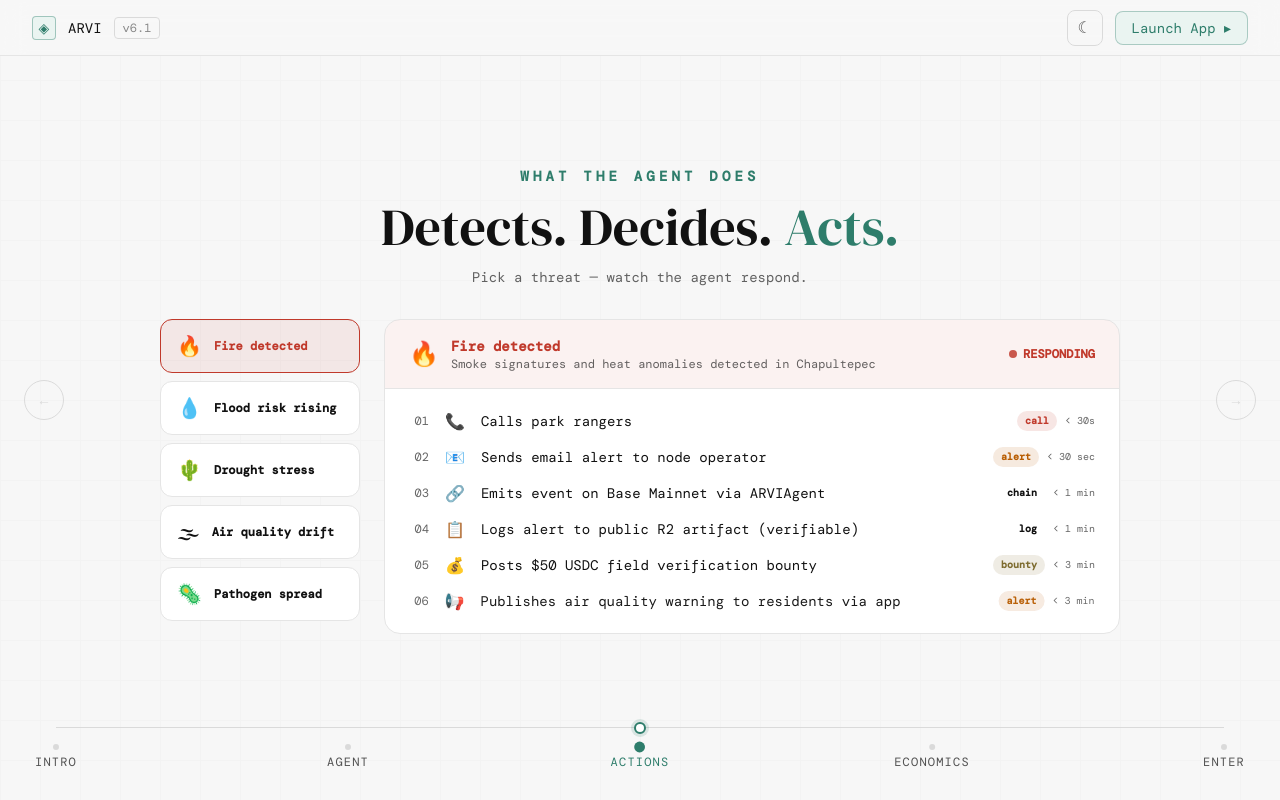
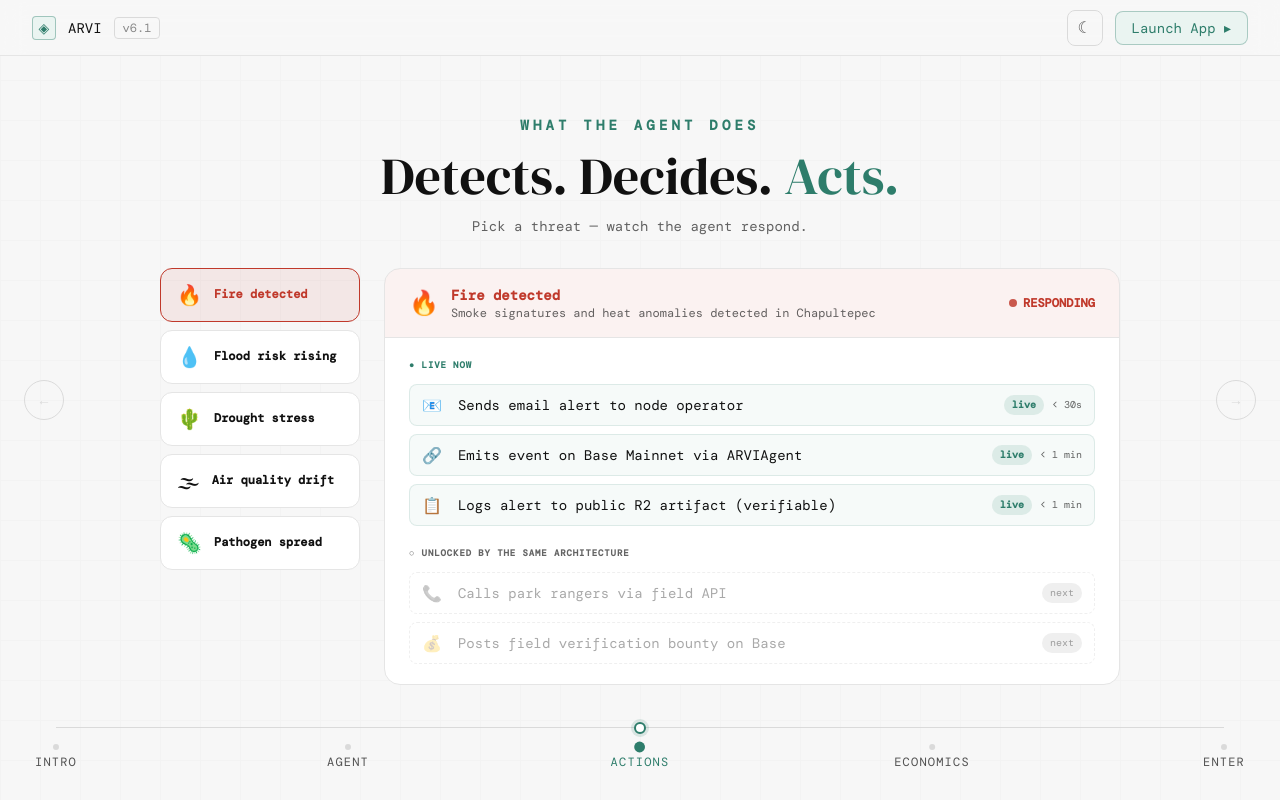
Before and after one commit to ValenteCreativo/ARVI, a Next.js app in the folder app/: page / in a window 1280 px wide. Both pictures are taken after a click on the button "ACTIONS". Built offline with nearby package versions, Linux system fonts and the light colour scheme; a web font is replaced by a local one.

Commit message:
feat: Actions section now shows Live now vs Unlocked by same architecture — clear separation for judges; no overproised future actions mixed with live ones

```diff
--- a/app/app/page.tsx
+++ b/app/app/page.tsx
@@ -792,6 +792,7 @@ const JOB_BOARD_EN = [
 // S2: ACTIONS — what the agent does when it detects a threat
 // ═══════════════════════════════════════════════════════════════════════════════
 
+// live: true = working today | live: false = same architecture, next milestone
 const SCENARIOS = [
   {
     id: 'fire',
@@ -800,12 +801,11 @@ const SCENARIOS = [
     color: '#C0392B',
     desc: 'Smoke signatures and heat anomalies detected in Chapultepec',
     actions: [
-      { icon: '📞', label: 'Calls park rangers', time: '< 30s', type: 'call' },
-      { icon: '📧', label: 'Sends email alert to node operator', time: '< 30 sec', type: 'alert' },
-      { icon: '🔗', label: 'Emits event on Base Mainnet via ARVIAgent', time: '< 1 min', type: 'chain' },
-      { icon: '📋', label: 'Logs alert to public R2 artifact (verifiable)', time: '< 1 min', type: 'log' },
-      { icon: '💰', label: 'Posts $50 USDC field verification bounty', time: '< 3 min', type: 'bounty' },
-      { icon: '📢', label: 'Publishes air quality warning to residents via app', time: '< 3 min', type: 'alert' },
+      { icon: '📧', label: 'Sends email alert to node operator', time: '< 30s', type: 'alert', live: true },
+      { icon: '🔗', label: 'Emits event on Base Mainnet via ARVIAgent', time: '< 1 min', type: 'chain', live: true },
+      { icon: '📋', label: 'Logs alert to public R2 artifact (verifiable)', time: '< 1 min', type: 'log', live: true },
+      { icon: '📞', label: 'Calls park rangers via field API', time: 'next', type: 'call', live: false },
+      { icon: '💰', label: 'Posts field verification bounty on Base', time: 'next', type: 'bounty', live: false },
     ],
   },
   {
@@ -815,11 +815,11 @@ const SCENARIOS = [
     color: '#2E7D6B',
     desc: 'Soil saturation at 94% in Xochimilco — 6h flood window predicted',
     actions: [
-      { icon: '🌊', label: 'Alerts CONAGUA drainage authority via API', time: '< 30s', type: 'alert' },
-      { icon: '📱', label: 'Sends SMS to 3,200 downstream residents', time: '< 1 min', type: 'sms' },
-      { icon: '🤝', label: 'Coordinates 8 NGO volunteer teams', time: '< 2 min', type: 'coordinate' },
-      { icon: '📄', label: 'Creates official evacuation radius data pack', time: '< 3 min', type: 'report' },
-      { icon: '📰', label: 'Sends embargoed press alert to 4 journalists', time: '< 4 min', type: 'email' },
+      { icon: '📧', label: 'Sends email alert to node operator', time: '< 30s', type: 'alert', live: true },
+      { icon: '🔗', label: 'Emits event on Base Mainnet via ARVIAgent', time: '< 1 min', type: 'chain', live: true },
+      { icon: '📋', label: 'Logs alert to public R2 artifact (verifiable)', time: '< 1 min', type: 'log', live: true },
+      { icon: '🌊', label: 'Alerts CONAGUA drainage authority via API', time: 'next', type: 'alert', live: false },
+      { icon: '📱', label: 'Sends SMS to downstream residents', time: 'next', type: 'sms', live: false },
     ],
   },
   {
@@ -829,10 +829,11 @@ const SCENARIOS = [
     color: '#B85C00',
     desc: 'Root-zone moisture at critical threshold across 3 nodes',
     actions: [
-      { icon: '🌿', label: 'Alerts Parks Department via official API', time: '< 1 min', type: 'alert' },
-      { icon: '💰', label: 'Issues irrigation verification bounty ($30 USDC)', time: '< 2 min', type: 'bounty' },
-      { icon: '✉️', label: 'Emails agricultural operators in affected zones', time: '< 2 min', type: 'email' },
-      { icon: '📊', label: 'Publishes 72h soil stress forecast to open API', time: '< 3 min', type: 'report' },
+      { icon: '📧', label: 'Sends email alert to node operator', time: '< 30s', type: 'alert', live: true },
+      { icon: '🔗', label: 'Emits event on Base Mainnet via ARVIAgent', time: '< 1 min', type: 'chain', live: true },
+      { icon: '📋', label: 'Logs alert to public R2 artifact (verifiable)', time: '< 1 min', type: 'log', live: true },
+      { icon: '🌿', label: 'Alerts Parks Department via official API', time: 'next', type: 'alert', live: false },
+      { icon: '💰', label: 'Issues irrigation verification bounty on Base', time: 'next', type: 'bounty', live: false },
     ],
   },
   {
@@ -842,11 +843,11 @@ const SCENARIOS = [
     color: '#5e72e4',
     desc: 'PM2.5 spike detected — Tlatelolco node trending above WHO threshold',
     actions: [
-      { icon: '🏛️', label: 'Files formal denuncia with PROFEPA (official channel)', time: '< 1 min', type: 'report' },
-      { icon: '🏫', label: 'Sends air quality alert to 12 nearby schools', time: '< 1 min', type: 'sms' },
-      { icon: '📢', label: 'Posts public pollution warning with pollutant source', time: '< 2 min', type: 'alert' },
-      { icon: '📱', label: 'Pushes notification to ARVI residents app', time: '< 2 min', type: 'alert' },
-      { icon: '📄', label: 'Generates air quality report for press', time: '< 5 min', type: 'email' },
+      { icon: '📧', label: 'Sends email alert to node operator', time: '< 30s', type: 'alert', live: true },
+      { icon: '🔗', label: 'Emits event on Base Mainnet via ARVIAgent', time: '< 1 min', type: 'chain', live: true },
+      { icon: '📋', label: 'Logs alert to public R2 artifact (verifiable)', time: '< 1 min', type: 'log', live: true },
+      { icon: '🏛️', label: 'Files formal report to environmental authority', time: 'next', type: 'report', live: false },
+      { icon: '🏫', label: 'Sends air quality alert to nearby schools', time: 'next', type: 'sms', live: false },
     ],
   },
   {
@@ -856,10 +857,11 @@ const SCENARIOS = [
     color: '#7B2FFF',
     desc: 'Fungal plague signature detected — early containment window open',
     actions: [
-      { icon: '🌲', label: 'Alerts forestry teams via field radio API', time: '< 30s', type: 'alert' },
-      { icon: '🔬', label: 'Issues species identification bounty ($45 USDC)', time: '< 1 min', type: 'bounty' },
-      { icon: '📄', label: 'Files containment protocol with CONAFOR', time: '< 2 min', type: 'report' },
-      { icon: '✉️', label: 'Emails municipal parks and adjacent reserves', time: '< 3 min', type: 'email' },
+      { icon: '📧', label: 'Sends email alert to node operator', time: '< 30s', type: 'alert', live: true },
+      { icon: '🔗', label: 'Emits event on Base Mainnet via ARVIAgent', time: '< 1 min', type: 'chain', live: true },
+      { icon: '📋', label: 'Logs alert to public R2 artifact (verifiable)', time: '< 1 min', type: 'log', live: true },
+      { icon: '🌲', label: 'Alerts forestry teams via field API', time: 'next', type: 'alert', live: false },
+      { icon: '🔬', label: 'Issues species identification bounty on Base', time: 'next', type: 'bounty', live: false },
     ],
   },
 ]
@@ -940,28 +942,37 @@ function ActionsPlane({ active, darkMode }: { active: boolean; darkMode?: boolea
             </div>
 
             {/* Action cascade */}
-            <div className="px-6 py-5 flex flex-col gap-3">
-              {scenario.actions.map((action, i) => (
-                <motion.div key={`${scenario.id}-${i}`}
+            <div className="px-6 py-5 flex flex-col gap-2">
+              {/* LIVE NOW */}
+              <p className="font-mono text-[9px] uppercase tracking-widest font-semibold mb-1" style={{ color: '#2E7D6B' }}>● Live now</p>
+              {scenario.actions.filter((a: {live: boolean}) => a.live).map((action: {icon: string; label: string; time: string; type: string; live: boolean}, i: number) => (
+                <motion.div key={`live-${i}`}
                   initial={{ opacity: 0, x: -12 }}
                   animate={{ opacity: i <= revealedIdx ? 1 : 0, x: i <= revealedIdx ? 0 : -12 }}
                   transition={{ duration: 0.35 }}
-                  className="flex items-center gap-4">
-                  {/* Step number */}
-                  <span className="font-mono text-xs w-5 shrink-0 text-right" style={{ color: sub }}>
-                    {String(i + 1).padStart(2, '0')}
-                  </span>
-                  {/* Icon */}
+                  className="flex items-center gap-4 rounded-lg px-3 py-2"
+                  style={{ background: '#2E7D6B0A', border: '1px solid #2E7D6B20' }}>
                   <span className="text-base shrink-0">{action.icon}</span>
-                  {/* Label */}
-                  <p className="font-mono text-sm flex-1" style={{ color: i <= revealedIdx ? ink : sub }}>{action.label}</p>
-                  {/* Type badge + time */}
+                  <p className="font-mono text-sm flex-1" style={{ color: ink }}>{action.label}</p>
                   <div className="flex items-center gap-2 shrink-0">
-                    <span className="font-mono text-[10px] px-2 py-0.5 rounded-full font-semibold" style={{ background: `${TYPE_COLOR[action.type]}20`, color: TYPE_COLOR[action.type] }}>
-                      {action.type}
-                    </span>
+                    <span className="font-mono text-[10px] px-2 py-0.5 rounded-full font-semibold" style={{ background: '#2E7D6B20', color: '#2E7D6B' }}>live</span>
                     <span className="font-mono text-[10px]" style={{ color: sub }}>{action.time}</span>
                   </div>
+                </motion.div>
+              ))}
+
+              {/* SAME ARCHITECTURE — NEXT */}
+              <p className="font-mono text-[9px] uppercase tracking-widest font-semibold mt-3 mb-1" style={{ color: sub }}>○ Unlocked by the same architecture</p>
+              {scenario.actions.filter((a: {live: boolean}) => !a.live).map((action: {icon: string; label: string; time: string; type: string; live: boolean}, i: number) => (
+                <motion.div key={`next-${i}`}
+                  initial={{ opacity: 0, x: -12 }}
+                  animate={{ opacity: i + scenario.actions.filter((a: {live: boolean}) => a.live).length <= revealedIdx ? 0.6 : 0, x: i + scenario.actions.filter((a: {live: boolean}) => a.live).length <= revealedIdx ? 0 : -12 }}
+                  transition={{ duration: 0.35, delay: 0.2 }}
+                  className="flex items-center gap-4 rounded-lg px-3 py-2"
+                  style={{ border: `1px dashed ${border}` }}>
+                  <span className="text-base shrink-0 opacity-50">{action.icon}</span>
+                  <p className="font-mono text-sm flex-1 opacity-60" style={{ color: ink }}>{action.label}</p>
+                  <span className="font-mono text-[10px] px-2 py-0.5 rounded-full shrink-0" style={{ background: `${border}`, color: sub }}>next</span>
                 </motion.div>
               ))}
             </div>
```
